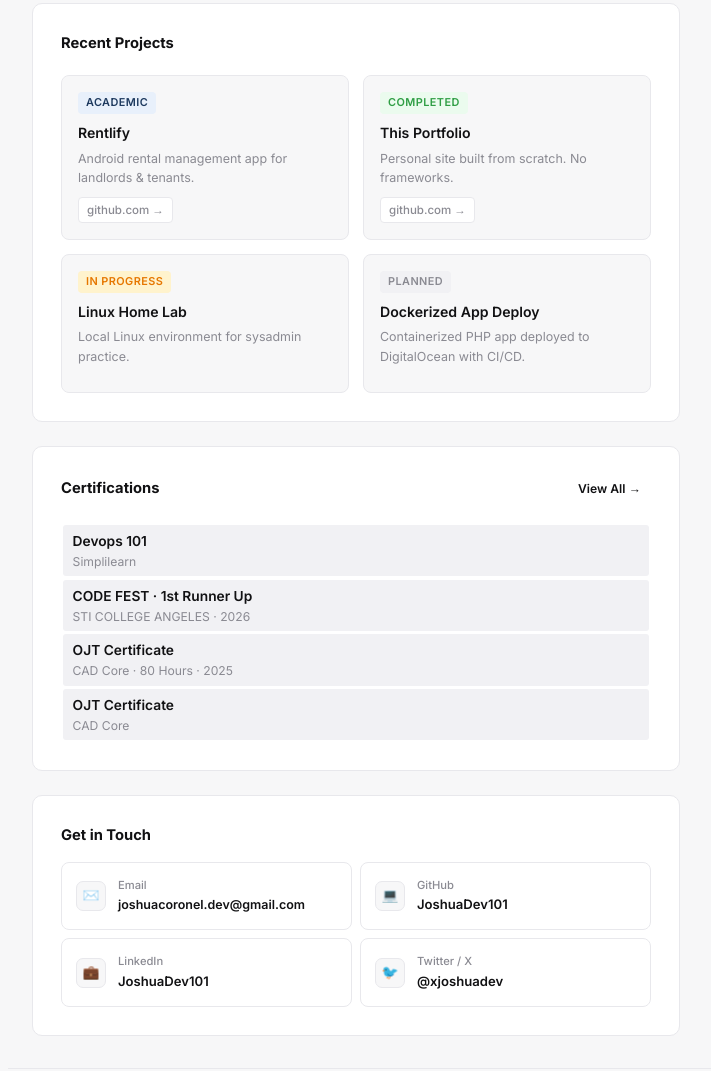
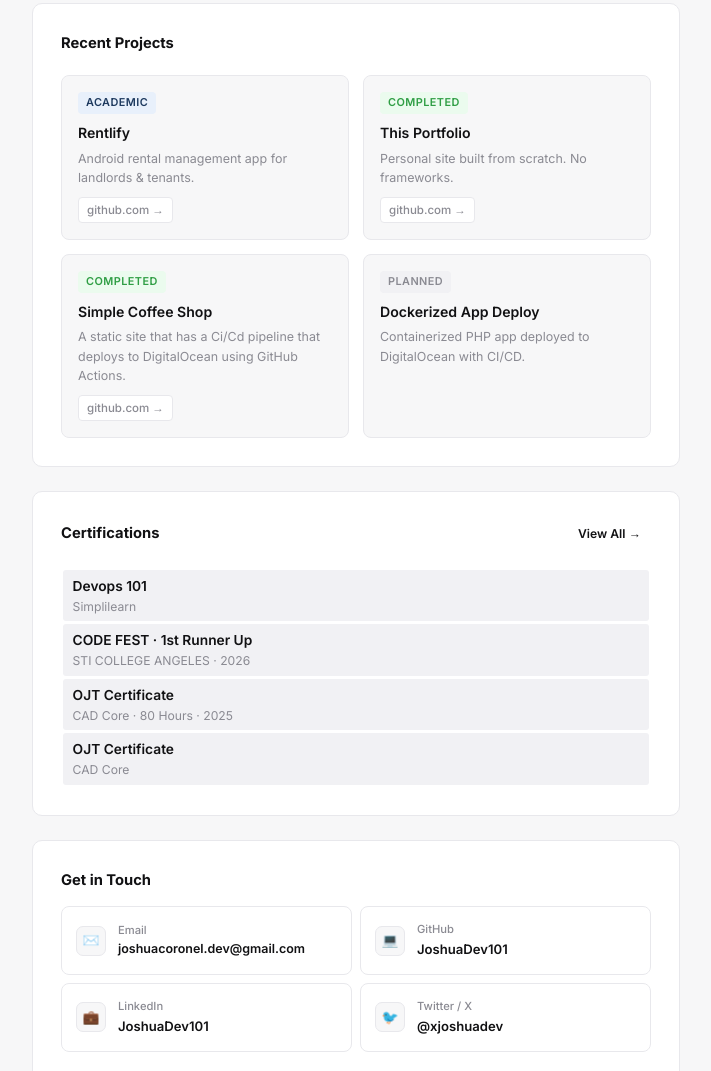
Before and after one commit to JoshuaDev101/Portfolio, a React app: page index.html in a window 1280 px wide. Shown: the part 1172-2243 px from the top of the page, without its empty margins (132-843 px from the left). Built offline with nearby package versions, Linux system fonts and the light colour scheme; a web font is replaced by a local one.

Commit message:
updated the projects, added the my coffee shop project

```diff
--- a/index.html
+++ b/index.html
@@ -171,17 +171,18 @@
               <div class="proj-desc">
                 Personal site built from scratch. No frameworks.
               </div>
-              <a href="#" class="proj-url">github.com →</a>
+              <a href="https://github.com/JoshuaDev101/Portfolio"  target="_blank" class="proj-url">github.com →</a>
             </div>
 
             <div class="proj-card">
               <div class="proj-status-row">
-                <span class="ps ps-wip">In Progress</span>
+                <span class="ps ps-done">Completed</span>
               </div>
-              <div class="proj-name">Linux Home Lab</div>
+              <div class="proj-name">Simple Coffee Shop</div>
               <div class="proj-desc">
-                Local Linux environment for sysadmin practice.
+                A static site that has a Ci/Cd pipeline that deploys to DigitalOcean using GitHub Actions.
               </div>
+              <a href="https://github.com/JoshuaDev101/my-coffee-shop" target="_blank" class="proj-url">github.com →</a>
             </div>
 
             <div class="proj-card">
```
